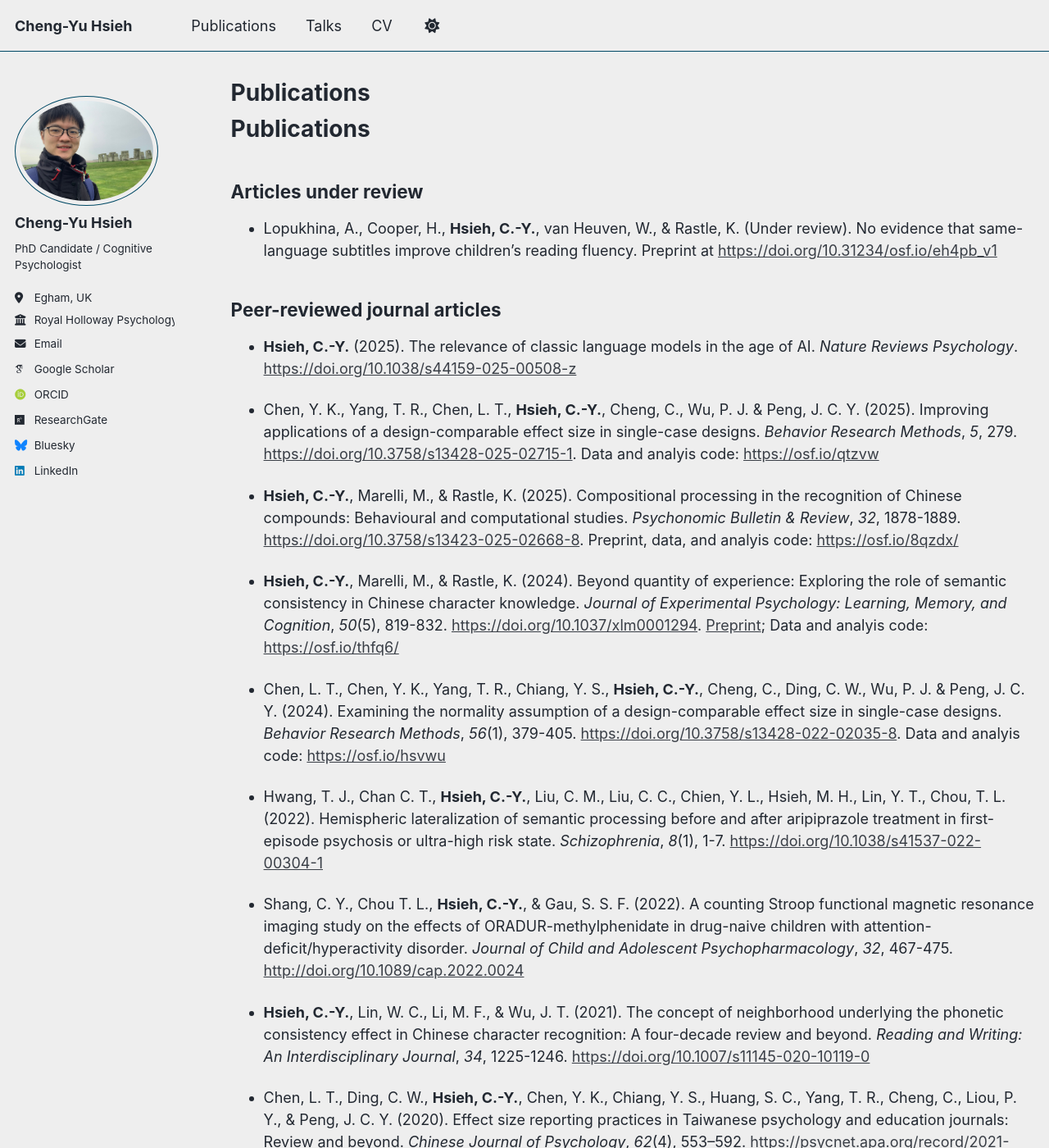
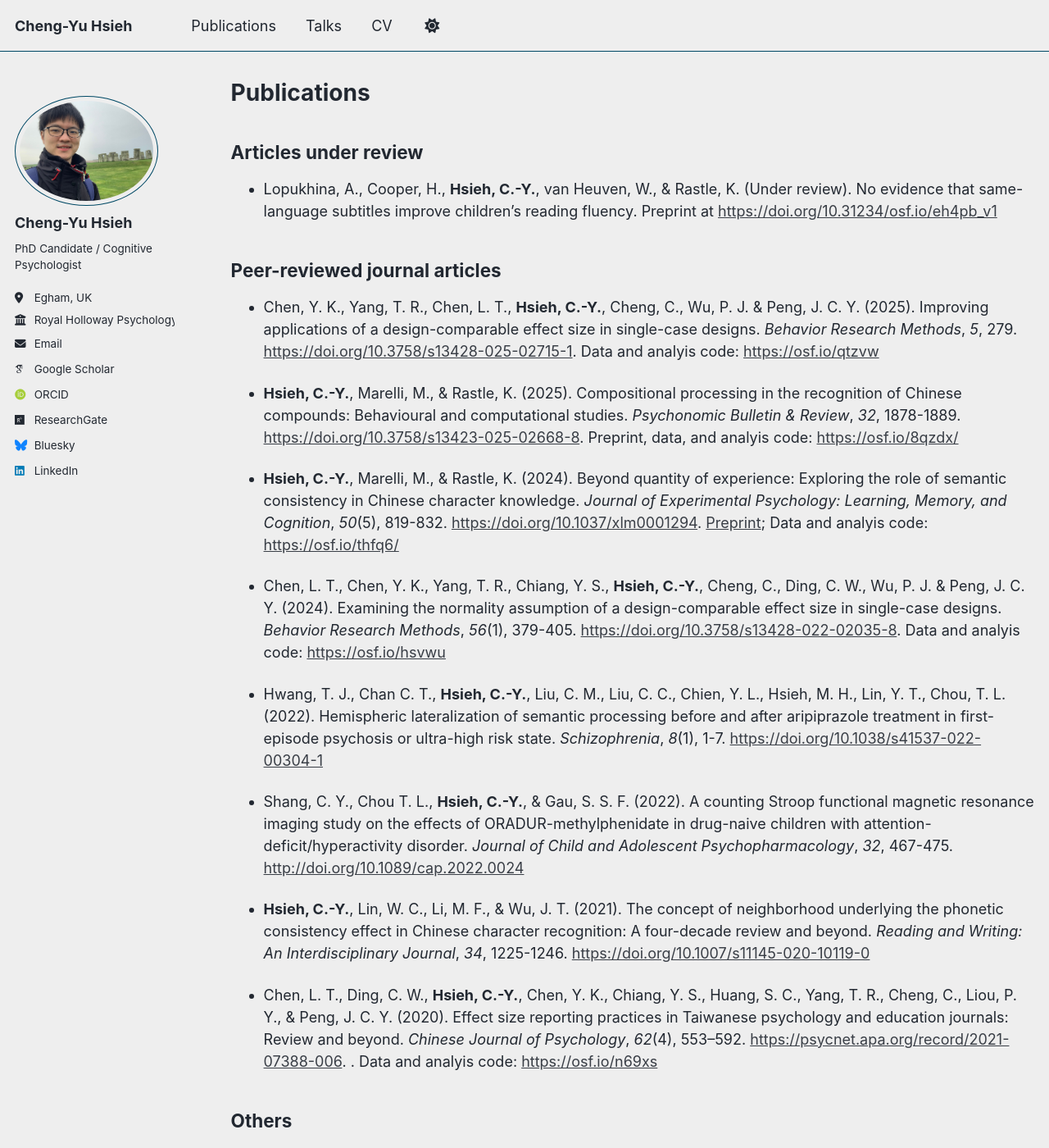
Before and after one commit to cyhsieh-psy/cyhsieh-psy.github.io, a Jekyll site: the page built from _pages/publications.md, in a window 1280 px wide and 1400 px high. Shown: the whole window at 82% size. Built offline with Jekyll 4.4.1, drawn with Linux system fonts in a browser that asks for light colours; some web fonts are replaced; a script that is not in the unit is left out; some of the changed text lies outside the part shown.

Commit message:
Update publications.md

```diff
--- a/_pages/publications.md
+++ b/_pages/publications.md
@@ -4,14 +4,12 @@ title: "Publications"
 permalink: /publications/
 author_profile: true
 ---
-# Publications
 
 ## Articles under review
+
 - Lopukhina, A., Cooper, H., **Hsieh, C.-Y.**, van Heuven, W., & Rastle, K. (Under review). No evidence that same-language subtitles improve children’s reading fluency. Preprint at [https://doi.org/10.31234/osf.io/eh4pb_v1](https://doi.org/10.31234/osf.io/eh4pb_v1)
 
 ## Peer-reviewed journal articles
-
-- **Hsieh, C.-Y.** (2025). The relevance of classic language models in the age of AI. *Nature Reviews Psychology*. [https://doi.org/10.1038/s44159-025-00508-z](https://doi.org/10.1038/s44159-025-00508-z)
 
 - Chen, Y. K., Yang, T. R., Chen, L. T., **Hsieh, C.-Y.**, Cheng, C., Wu, P. J. & Peng, J. C. Y. (2025). Improving applications of a design-comparable effect size in single-case designs. *Behavior Research Methods*, *5*, 279. [https://doi.org/10.3758/s13428-025-02715-1](https://doi.org/10.3758/s13428-025-02715-1). Data and analyis code: [https://osf.io/qtzvw](https://osf.io/qtzvw)
 
@@ -28,3 +26,7 @@ author_profile: true
 - **Hsieh, C.-Y.**, Lin, W. C., Li, M. F., & Wu, J. T. (2021). The concept of neighborhood underlying the phonetic consistency effect in Chinese character recognition: A four-decade review and beyond. *Reading and Writing: An Interdisciplinary Journal*, *34*, 1225-1246. [https://doi.org/10.1007/s11145-020-10119-0](https://doi.org/10.1007/s11145-020-10119-0)
 
 - Chen, L. T., Ding, C. W., **Hsieh, C.-Y.**, Chen, Y. K., Chiang, Y. S., Huang, S. C., Yang, T. R., Cheng, C., Liou, P. Y., & Peng, J. C. Y. (2020). Effect size reporting practices in Taiwanese psychology and education journals: Review and beyond. *Chinese Journal of Psychology*, *62*(4), 553–592. [https://psycnet.apa.org/record/2021-07388-006](https://psycnet.apa.org/record/2021-07388-006). . Data and analyis code: [https://osf.io/n69xs](https://osf.io/n69xs)
+
+## Others
+
+- **Hsieh, C.-Y.** (2025). The relevance of classic language models in the age of AI. *Nature Reviews Psychology*. [https://doi.org/10.1038/s44159-025-00508-z](https://doi.org/10.1038/s44159-025-00508-z)
```
